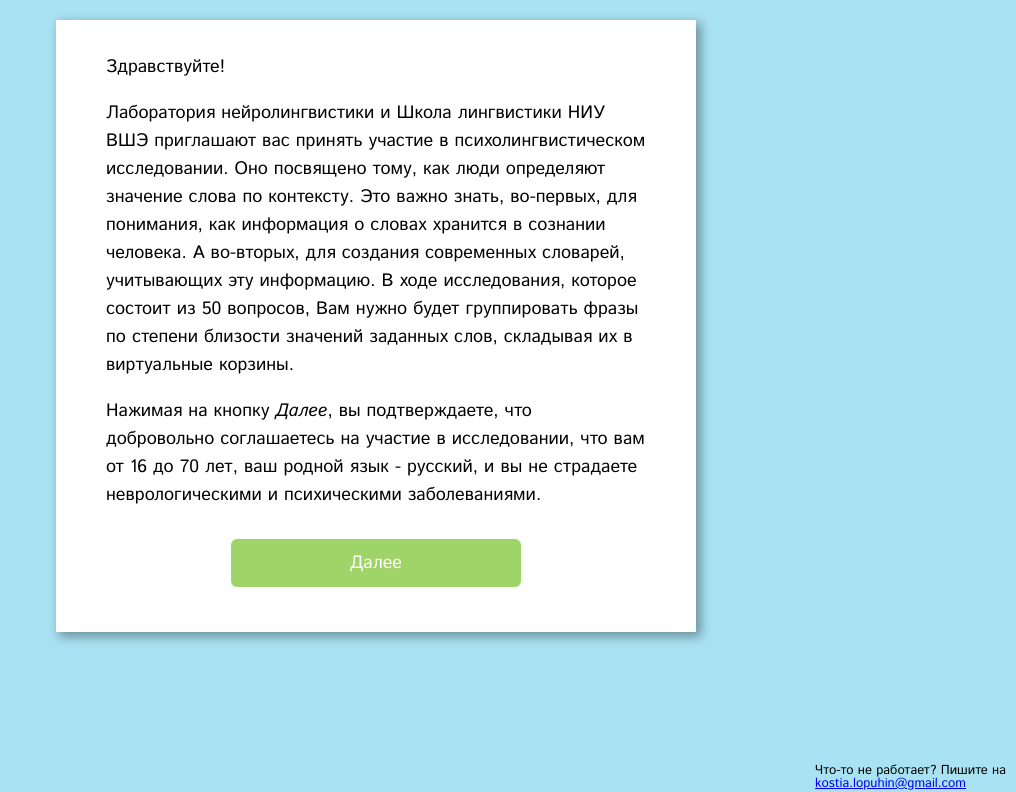
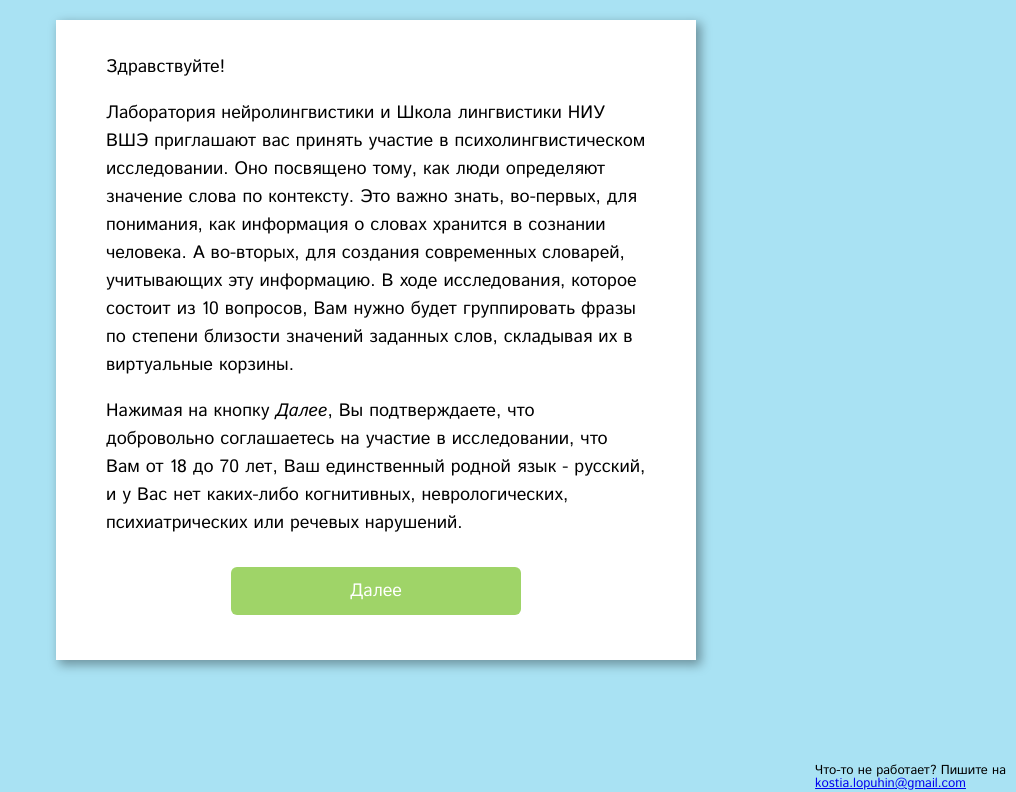
Before and after one commit to lopuhin/sense-grouping-survey, a Django app: page / in a window 1280 px wide; the page is wider, and only the part inside the window is pictured. Shown: the top 792 px of that part, without its empty margins (264-1280 px from the left). Run offline with Django 3.2, Linux system fonts and the light colour scheme; data comes from the database, SQL or seed files in the repository.

Commit message:
Update start text

```diff
--- a/survey/templates/survey/start.html
+++ b/survey/templates/survey/start.html
@@ -13,10 +13,10 @@
       <form id="part1" class="form">
           <p>Здравствуйте!</p>
           <p>
-            Лаборатория нейролингвистики и Школа лингвистики НИУ ВШЭ приглашают вас принять участие в психолингвистическом исследовании. Оно посвящено тому, как люди определяют значение слова по контексту. Это важно знать, во-первых, для понимания, как информация о словах хранится в сознании человека. А во-вторых, для создания современных словарей, учитывающих эту информацию. В ходе исследования, которое состоит из 50 вопросов, Вам нужно будет группировать фразы по степени близости значений заданных слов, складывая их в виртуальные корзины.
+            Лаборатория нейролингвистики и Школа лингвистики НИУ ВШЭ приглашают вас принять участие в психолингвистическом исследовании. Оно посвящено тому, как люди определяют значение слова по контексту. Это важно знать, во-первых, для понимания, как информация о словах хранится в сознании человека. А во-вторых, для создания современных словарей, учитывающих эту информацию. В ходе исследования, которое состоит из 10 вопросов, Вам нужно будет группировать фразы по степени близости значений заданных слов, складывая их в виртуальные корзины.
           </p>
           <p>
-            Нажимая на кнопку <i>Далее</i>, вы подтверждаете, что добровольно соглашаетесь на участие в исследовании, что вам от 16 до 70 лет, ваш родной язык - русский, и вы не страдаете неврологическими и психическими заболеваниями.
+            Нажимая на кнопку <i>Далее</i>, Вы подтверждаете, что добровольно соглашаетесь на участие в исследовании, что Вам от 18 до 70 лет, Ваш единственный родной язык - русский, и у Ваc нет каких-либо когнитивных, неврологических, психиатрических или речевых нарушений.
           </p>
           <div class="submit">Далее</div>
       </form>
@@ -58,10 +58,10 @@
     <div class="part3 inline">
       <div id="par3" class="form">
         <p>
-            В левой части экрана вы увидите несколько словосочетаний с одним и тем же словом.
+            В левой части экрана Вы увидите несколько словосочетаний с одним и тем же словом.
             Их нужно разложить по корзинам так, чтобы в каждой корзине это слово выступало в одном и том же значении.
             Число корзин может быть любым; количество словосочетаний в корзине также любым.
-            Не заглядывайте в словарь, нам важна ваша интуиция.
+            Не заглядывайте в словарь, нам важна Ваша интуиция.
         </p>
         <p>
             Например, <img class="screen" src="/static/survey/img/screen.png" alt="Пример"/>
```
